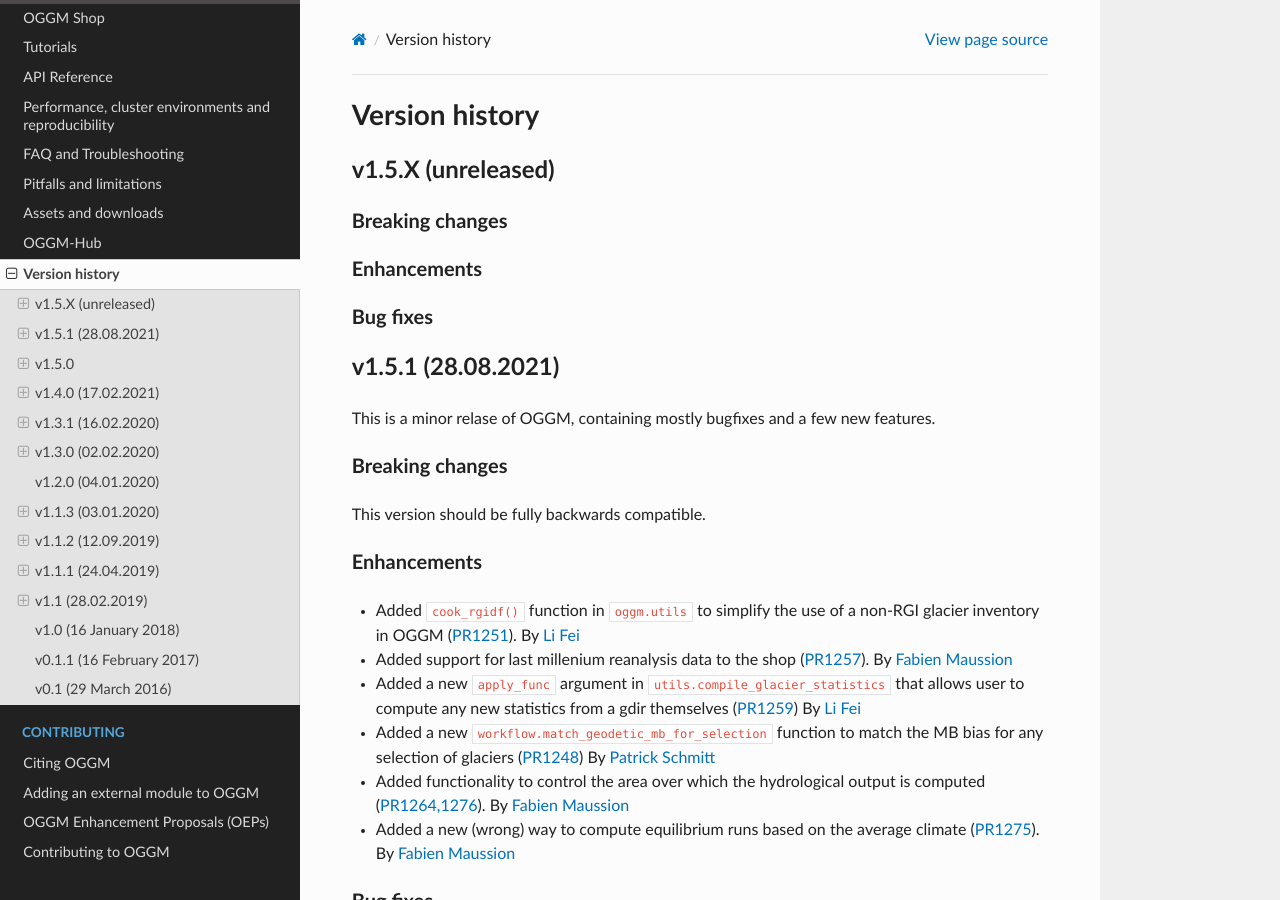
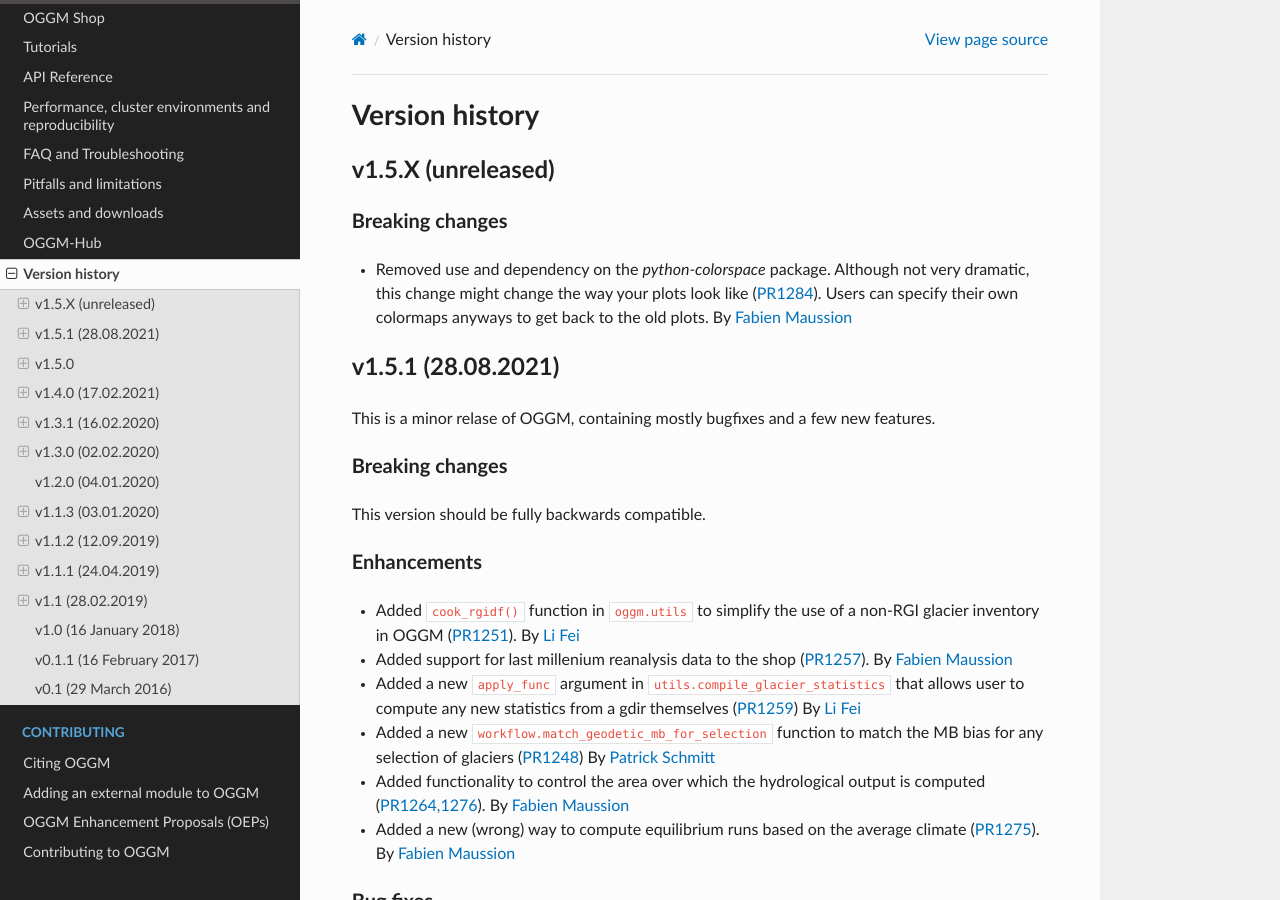
Before and after one commit to OGGM/oggm, a Sphinx documentation site: the page built from docs/whats-new.rst, in a window 1280 px wide and 900 px high. Built offline with Sphinx 7.4.7 and the Read the Docs theme 2.0.0, drawn with Linux system fonts in a browser that asks for light colours; the version number could not be read and is left out.

```diff
--- a/docs/installing-oggm.rst
+++ b/docs/installing-oggm.rst
@@ -77,8 +77,6 @@ Other libraries:
 Optional:
     - progressbar2 (displays the download progress)
     - bottleneck (might speed up some xarray operations)
-    - `python-colorspace <https://github.com/retostauffer/python-colorspace>`_
-      (applies HCL-based color palettes to some graphics)
 
 .. _conda-install:
 
--- a/docs/whats-new.rst
+++ b/docs/whats-new.rst
@@ -10,11 +10,11 @@ v1.5.X (unreleased)
 Breaking changes
 ~~~~~~~~~~~~~~~~
 
-Enhancements
-~~~~~~~~~~~~
-
-Bug fixes
-~~~~~~~~~
+- Removed use and dependency on the `python-colorspace` package. Although
+  not very dramatic, this change might change the way your plots look like
+  (:pull:`1284`). Users can specify their own colormaps anyways to get back to
+  the old plots.
+  By `Fabien Maussion <https://github.com/fmaussion>`_
 
 v1.5.1 (28.08.2021)
 -------------------
```
Also changed, not shown: other parts of docs/installing-oggm.rst (+1 -3 lines), 1 other file.
